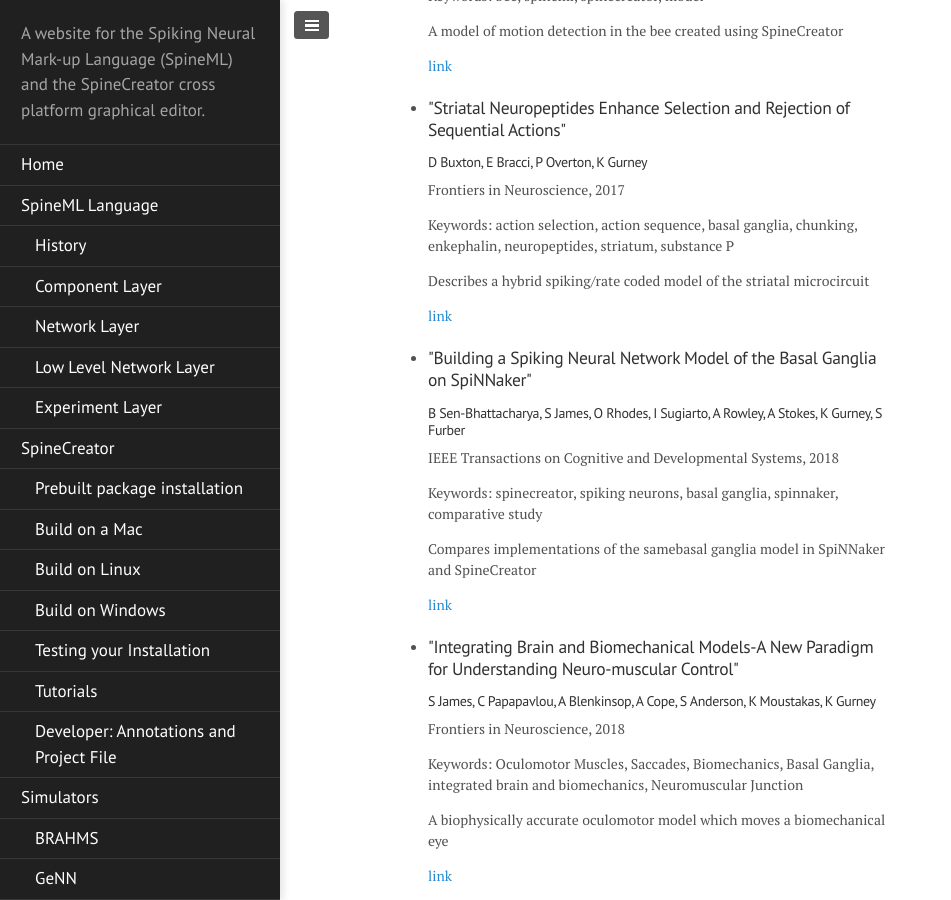
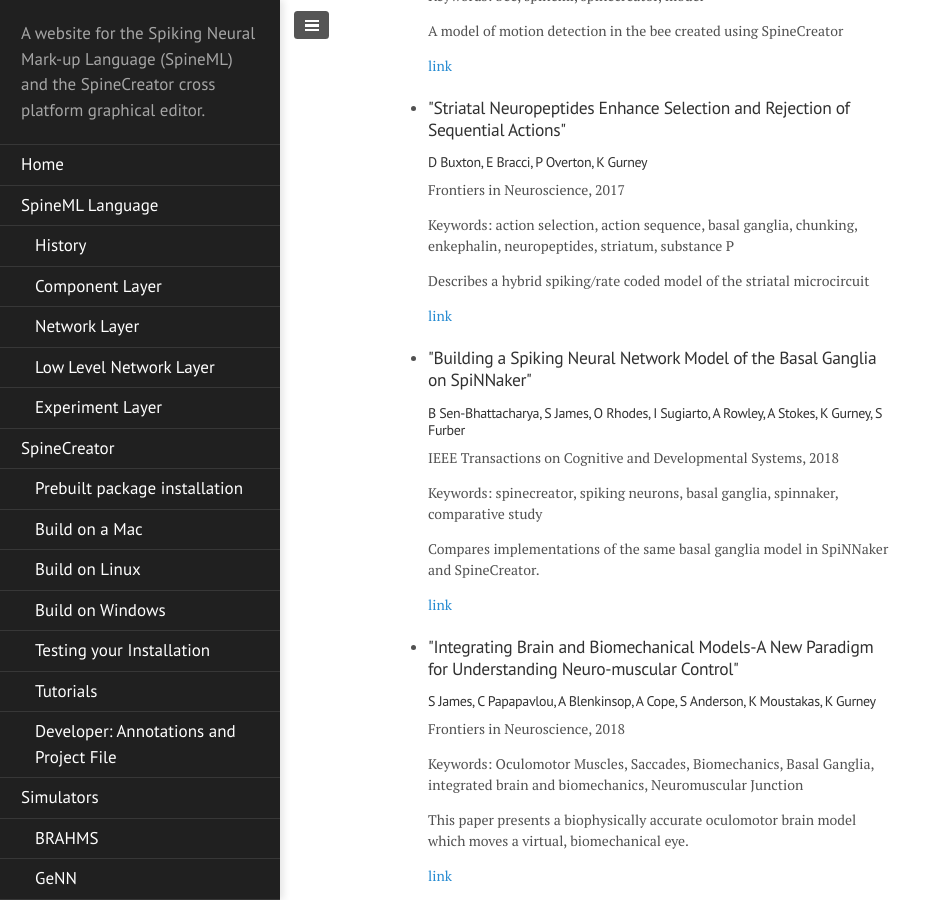
Before and after one commit to SpineML/spineml.github.io, a Jekyll site: the page built from publications/index.md, in a window 1280 px wide and 900 px high, scrolled down 683 px. Shown: the whole window, without its empty margins (0-951 px from the left). Built offline with Jekyll 4.4.1, drawn with Linux system fonts in a browser that asks for light colours; nearby versions of some CDN libraries; library files that are not in the unit come from our copies.

Commit message:
Typos and re-wording

```diff
--- a/_data/papers.yml
+++ b/_data/papers.yml
@@ -60,8 +60,8 @@
   A Rowley, A Stokes, K Gurney, S Furber"
   publication: "IEEE Transactions on Cognitive and Developmental
   Systems, 2018"
-  description: "Compares implementations of the samebasal ganglia model in
-  SpiNNaker and SpineCreator"
+  description: "Compares implementations of the same basal ganglia model in
+  SpiNNaker and SpineCreator."
   abstract: "We present a biologically-inspired and scalable model of
   the Basal Ganglia (BG) simulated on the SpiNNaker machine, a
   biologically-inspired low-power hardware platform allowing parallel,
@@ -91,8 +91,8 @@
   author-list: "S James, C Papapavlou, A Blenkinsop, A Cope, S
   Anderson, K Moustakas, K Gurney"
   publication: "Frontiers in Neuroscience, 2018"
-  description: "A biophysically accurate oculomotor model which moves
-  a biomechanical eye"
+  description: "This paper presents a biophysically accurate
+  oculomotor brain model which moves a virtual, biomechanical eye."
   abstract: "To date, realistic models of how the central nervous
   system governs behaviour have been restricted in scope to the brain,
   brainstem or spinal column, as if these existed as disembodied
```
